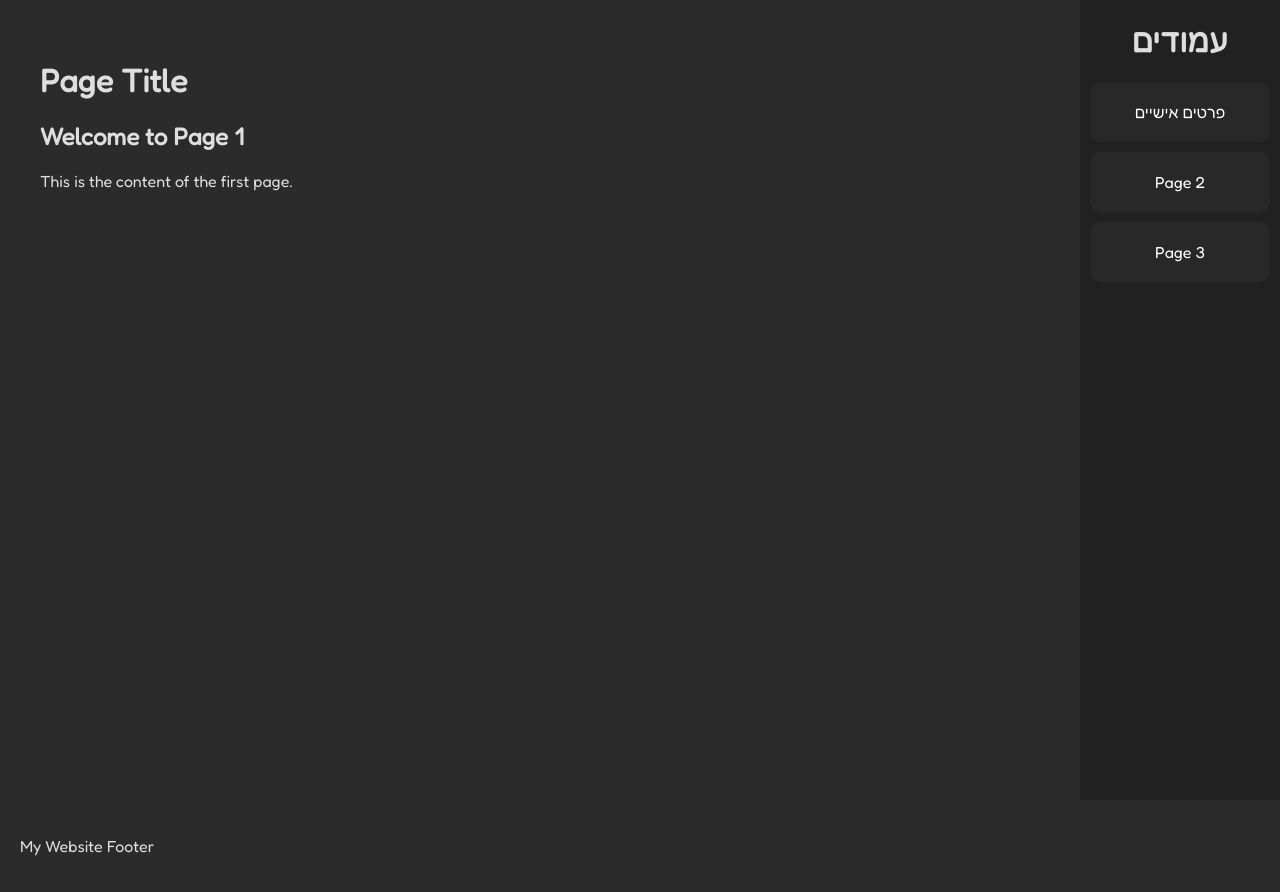
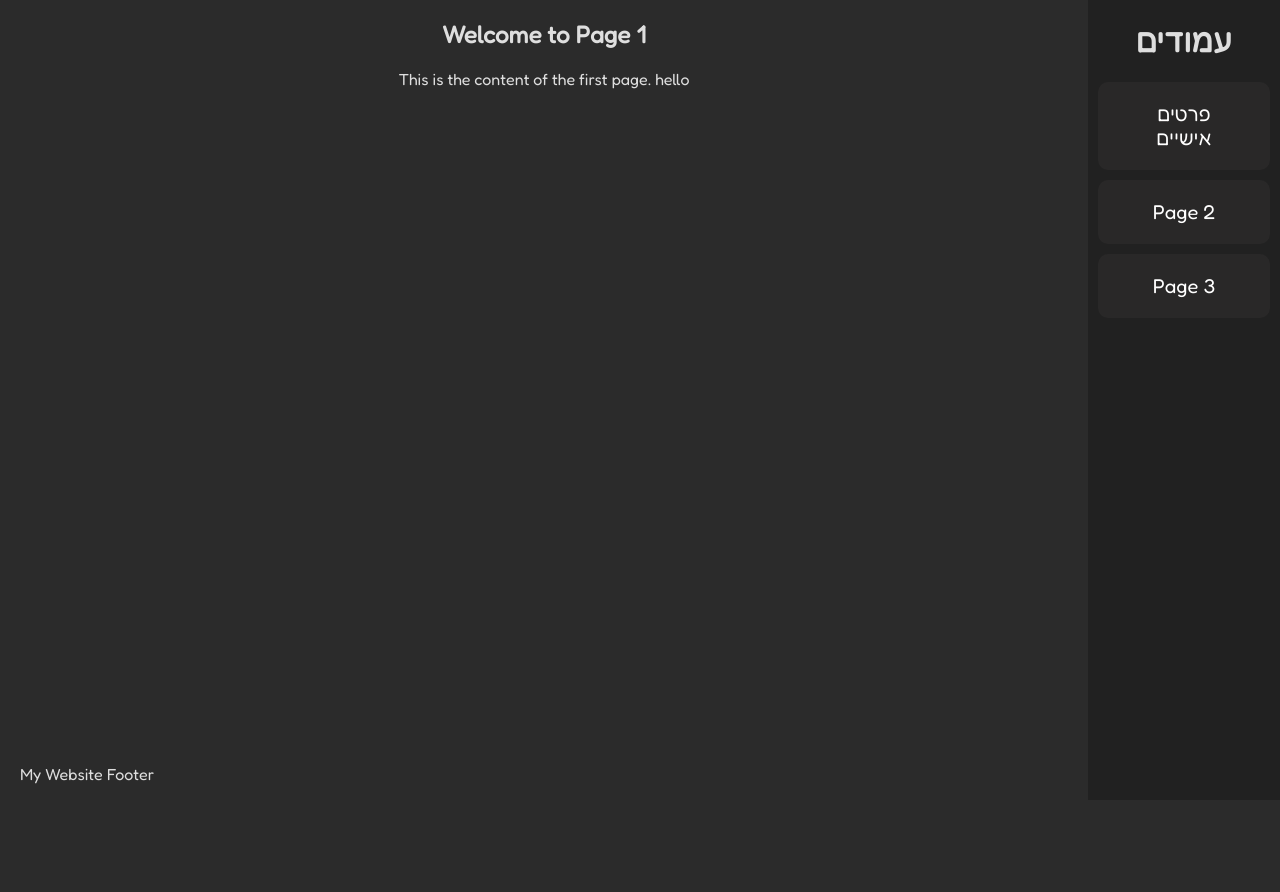
Before and after one commit to DanielKatzCoding/forms, a FastAPI app: page /page1 in a window 1280 px wide. After the commit the page ends 784 px from the top, so only its background shows below. Run offline with FastAPI, Linux system fonts and the light colour scheme.

Commit message:
modified the structure and design

```diff
--- a/static/css/styles.css
+++ b/static/css/styles.css
@@ -34,14 +34,19 @@ ul li a {
     height: 100%; /* Ensure anchor tag fills entire li height */
      /* Match li's rounded corners */
     box-sizing: border-box; /* Ensure padding doesn't affect width/height */
+    font-size: 20px;
+    transition: font-size 0.3s ease;
 }
 
+ul li a:hover {
+    font-size: 25px;
+}
 
 .container {
     display: flex;
     justify-content: flex-start;
     align-items: flex-start;
-    height: 100vh; /* Ensure full height of viewport */
+    height: 100%; /* Ensure full height of viewport */
 }
 
 .navigation {
@@ -49,15 +54,30 @@ ul li a {
     top: 0;
     right: 0;
     background-color: #212121;
-    width: 200px; /* Adjust width as needed */
+    width: 15%; /* Adjust width as needed */
     height: 100%; /* Full height of viewport */
     overflow-y: auto; /* Enable scrolling if content exceeds height */
     text-align: center;
 }
 
+.page-content {
+    margin: 0 auto;
+}
+
+footer {
+    position: fixed;
+    bottom: 0;
+}
+
 .main-content {
-    flex: 1;
-    padding: 20px;
+    position: fixed;
+    width: 85%;
+    top: 0;
+    left: 0;
+    height: 100%;
+    text-align: center;
+    overflow-y: auto; /* Enable scrolling if content exceeds height */
+
 }
 
 @font-face {
--- a/templates/base.html
+++ b/templates/base.html
@@ -20,10 +20,9 @@
             </nav>
         </div>
         <div class="main-content">
-            <h1>{% block page_title %}Page Title{% endblock %}</h1>
             <div class="page-content">
                 {% block content %}
-                <p>This is the content of the page.</p>
+
                 {% endblock %}
             </div>
         </div>
--- a/templates/page1.html
+++ b/templates/page1.html
@@ -1,8 +1,6 @@
 {% extends "base.html" %}
-
-{% block title %}Page 1{% endblock %}
 
 {% block content %}
 <h2>Welcome to Page 1</h2>
-<p>This is the content of the first page.</p>
+<p>This is the content of the first page. hello</p>
 {% endblock %}
--- a/templates/page2.html
+++ b/templates/page2.html
@@ -1,6 +1,4 @@
 {% extends "base.html" %}
-
-{% block title %}Page 2{% endblock %}
 
 {% block content %}
 <h2>Welcome to Page 2</h2>
```
Also changed, not shown: router/nav_load.py (deleted).
